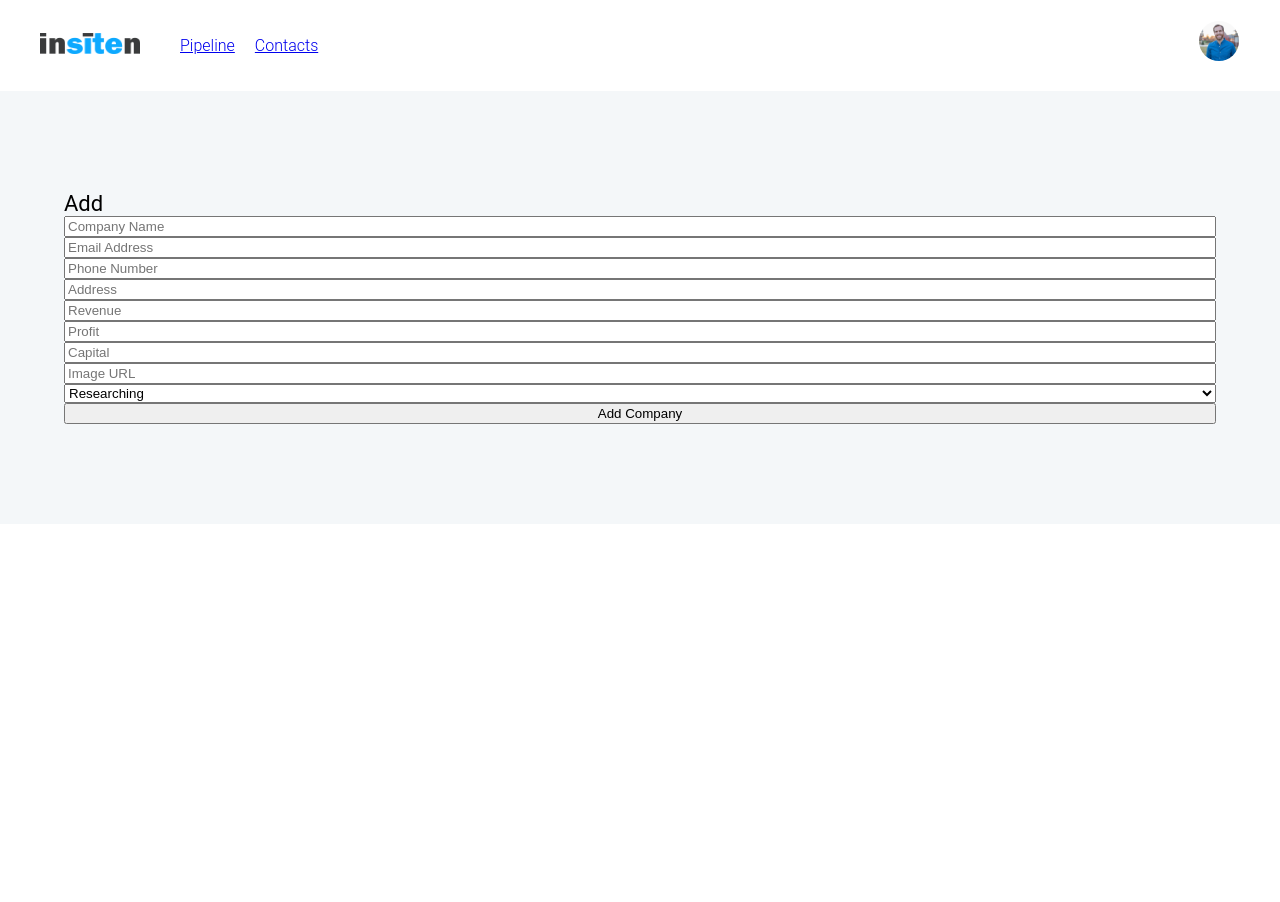
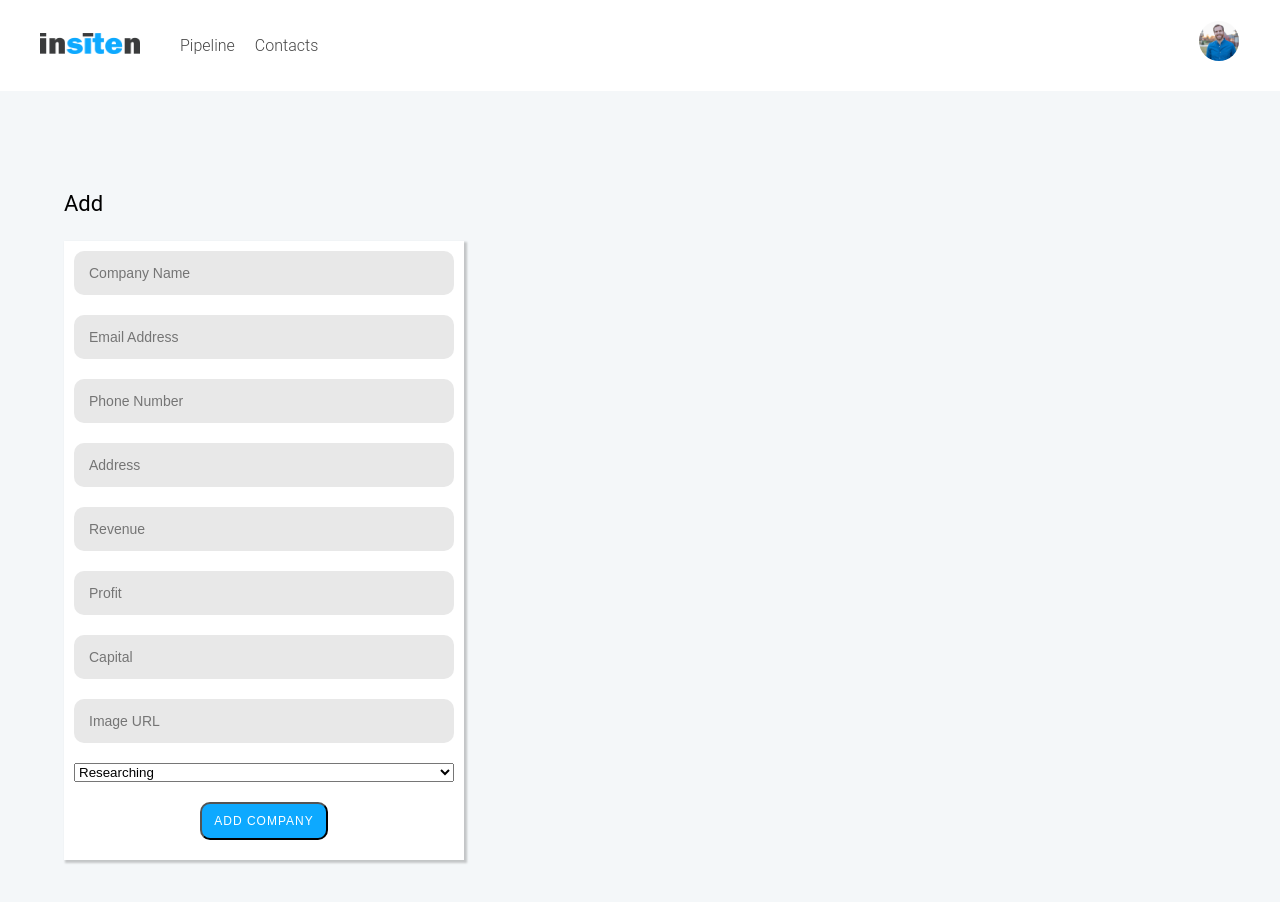
Before and after one commit to rcackerley/insiten, a React (Create React App) app: page /add in a window 1280 px wide. Shown: the top 902 px of the page. Before the commit the page ends 800 px from the top, so only its background shows below. Built offline with nearby package versions, Linux system fonts and the light colour scheme; the HTML template or start-up script is replaced by a standard one.

Commit message:
added styles to forms and tables

```diff
--- a/src/App.css
+++ b/src/App.css
@@ -15,18 +15,24 @@ h2 {
 
 table {
   border-spacing: 0;
-  margin-top: 20px
+  margin-top: 20px;
+  font-family: Arial;
+  color: #474747;
 }
 
 tr th {
   background: #eaeef0;
   padding: 12px 40px 12px 40px;
+  font-size: 12px;
+  text-transform: uppercase;
+  letter-spacing: 1px;
 }
 
 tr td {
   background: white;
   padding: 12px 40px 12px 40px;
   text-align: center;
+  border-bottom: 5px solid #f4f7f9;
 }
 
 p {
@@ -45,6 +51,22 @@ div span {
 
 div svg {
   margin-right: 10px;
+}
+
+a {
+  color: #4fb9ff;
+  text-decoration: none;
+}
+
+input {
+  height: 40px;
+  padding: 2px 15px 2px 15px;
+  border:none;
+  background: #e8e8e8;
+  margin: 10px 10px 10px 10px;
+  color: #3a3b3c;
+  border-radius: 10px;
+  font-size: 14px;
 }
 
 /*flexible classes for layout */
@@ -100,6 +122,7 @@ div svg {
 .navlinks .navlink {
   margin-right: 20px;
   cursor: pointer;
+    color: #474747;
 }
 
 .navlinks .navlink:hover {
@@ -126,18 +149,15 @@ td .avatar {
   padding: 100px 5% 100px 5%;
 }
 
-.add-button {
-  background: #4fb9ff;
-  font-size: 18px;
-  padding: 10px 25px 10px 25px;
-  height: 50px;
-  color: white;
-  border-radius: 50px;
-}
-
 .view-lead-button {
   background: none;
   border: none;
+  font-size: 12px;
+  text-transform: none;
+  letter-spacing: 0;
+  font-family: Arial;
+  text-transform: uppercase;
+  letter-spacing: 1px;
 }
 
 .view-lead-button svg {
@@ -170,3 +190,71 @@ td .avatar {
   margin-left: 20px;
   cursor: pointer;
 }
+
+.form {
+  background: white;
+  max-width: 400px;
+  margin-top: 25px;
+  box-shadow: 2px 2px 2px 1px rgba(0, 0, 0, 0.2);
+}
+
+.form select {
+  margin: 10px;
+}
+
+button {
+  letter-spacing: 1px;
+  text-transform: uppercase;
+  text-align: center;
+  border-radius: 10px;
+  transition: all 0.1s ease-in-out;
+  cursor: pointer;
+  font-family: arial;
+  font-size: 12px;
+}
+.form button {
+  margin: 10px 0 20px 0;
+  align-self: center;
+  padding: 10px 12px 10px 12px;
+  color: white;
+  letter-spacing: 1px;
+  text-transform: uppercase;
+  text-align: center;
+  background: #0da9ff;
+  border-radius: 10px;
+  transition: all 0.1s ease-in-out;
+  cursor: pointer;
+}
+
+.delete-button {
+  margin: 0 10px 0 20px;
+  padding: 10px 12px 10px 12px;
+  background: red;
+  color: white;
+}
+
+.edit-button {
+  background: #768894;
+  color: white;
+  display: flex;
+  align-items: center;
+  padding: 4px 12px 4px 12px;
+  font-size: 14px;
+  justify-content: center;
+}
+
+.edit-button svg {
+  margin: 0 5px 0 5px;
+}
+
+.add-button {
+  background: #4fb9ff;
+  font-size: 14px;
+  padding: 10px 12px 10px 12px;
+  color: white;
+  border-radius: 10px;
+}
+
+.icon-link {
+  cursor: pointer;
+}
--- a/src/components/forms/AddNewCompanyForm.js
+++ b/src/components/forms/AddNewCompanyForm.js
@@ -20,8 +20,9 @@ class AddNewCompanyForm extends React.Component {
   render() {
     let {name, email, phone, address, revenue, profit, capital, img} = this.state;
     let {addCompany} = this.props;
-    let createCompany = (name, email, phone, address, revenue, profit, capital, img, status) => (
-      {
+    let createCompany = (name, email, phone, address, revenue, profit, capital, img, status) => {
+      console.log('here')
+    return  ({
         'name': name,
         'email': email,
         'phone': phone,
@@ -36,7 +37,7 @@ class AddNewCompanyForm extends React.Component {
         },
         id: Math.floor((Math.random() * 1000) + 1)
       }
-    )
+    )}
 
     let handleChange = (event, row ) =>
       this.setState({[row]: event.target.value})
@@ -44,6 +45,7 @@ class AddNewCompanyForm extends React.Component {
     return (
       <div className="main-body layout-vertical">
         <SectionHeader name={'Add'} />
+        <div className="layout-vertical form">
           <input onChange={event => handleChange(event, 'name') } placeholder={'Company Name'} />
           <input onChange={event => handleChange(event, 'email') } placeholder={'Email Address'}/>
           <input onChange={event => handleChange(event, 'phone') } placeholder={'Phone Number'}/>
@@ -59,9 +61,9 @@ class AddNewCompanyForm extends React.Component {
             <option value="Declined">Declined</option>
           </select>
           <button onClick={
-          event => addCompany(createCompany(name, email, phone, address, revenue, profit, capital, img))}
-        >
+            event => addCompany(createCompany(name, email, phone, address, revenue, profit, capital, img))}>
             Add Company</button>
+        </div>
       </div>
     )
   }
--- a/src/components/main-well/CompanyInfo.js
+++ b/src/components/main-well/CompanyInfo.js
@@ -31,7 +31,7 @@ let CompanyInfo = ({company, toggleEditable, editMode, handleChange, editCompany
       toggleEditable();
       }}>
       save
-    </button> :<button onClick={event => toggleEditable()}>edit</button>}
+    </button> : <button className="edit-button" onClick={event => toggleEditable()}>edit<Ionicon icon="ios-build" fontSize="25px" color="white"/></button>}
   </div>
 
 
--- a/src/components/main-well/FinancialInfo.js
+++ b/src/components/main-well/FinancialInfo.js
@@ -31,7 +31,7 @@ let FinancialInfo = ({company, editMode, toggleEditable, handleChange, editCompa
       toggleEditable();
       }}>
       save
-    </button> : <button onClick={event => toggleEditable()}>edit</button>}
+    </button> : <button className="edit-button" onClick={event => toggleEditable()}>edit<Ionicon icon="ios-build" fontSize="25px" color="white"/></button>}
   </div>
 
 let mapDispatchToProps = dispatch => ({setCompany: (lead) => dispatch(setCompany(lead)) });
--- a/src/components/main-well/SingleContact.js
+++ b/src/components/main-well/SingleContact.js
@@ -3,6 +3,7 @@ import InputField from './InputField';
 import {createContact} from '../../util/funcs';
 import {setCompany} from '../../actions';
 import {connect} from 'react-redux';
+import Ionicon from 'react-ionicons'
 
 class SingleContact extends React.Component {
   constructor(props) {
@@ -47,7 +48,7 @@ class SingleContact extends React.Component {
               toggleEditable()
             }}
           >save</button>
-        : <button onClick={event => toggleEditable()}>edit</button>}
+        : <Ionicon className="icon-link" onClick={event => toggleEditable()} icon="ios-build" fontSize="25px" color="#768894"/>}
       </div>
     )
   }
--- a/src/components/main-well/SingleLead.js
+++ b/src/components/main-well/SingleLead.js
@@ -7,6 +7,7 @@ import KeyContacts from './KeyContacts';
 import {connect} from 'react-redux';
 import {deleteCompany} from '../../actions';
 import {withRouter} from 'react-router-dom';
+import Ionicon from 'react-ionicons';
 
 class SingleLead extends React.Component {
 
@@ -19,7 +20,7 @@ class SingleLead extends React.Component {
         <div className="layout-across layout-space-between">
           <div className="layout-across">
             <SectionHeader company={company} />
-            <button onClick={event => {
+            <button className="delete-button" onClick={event => {
               deleteCompany(company);
               history.push('/')}}
             >
```
Lines whose indentation alone changed are shown as unchanged.
